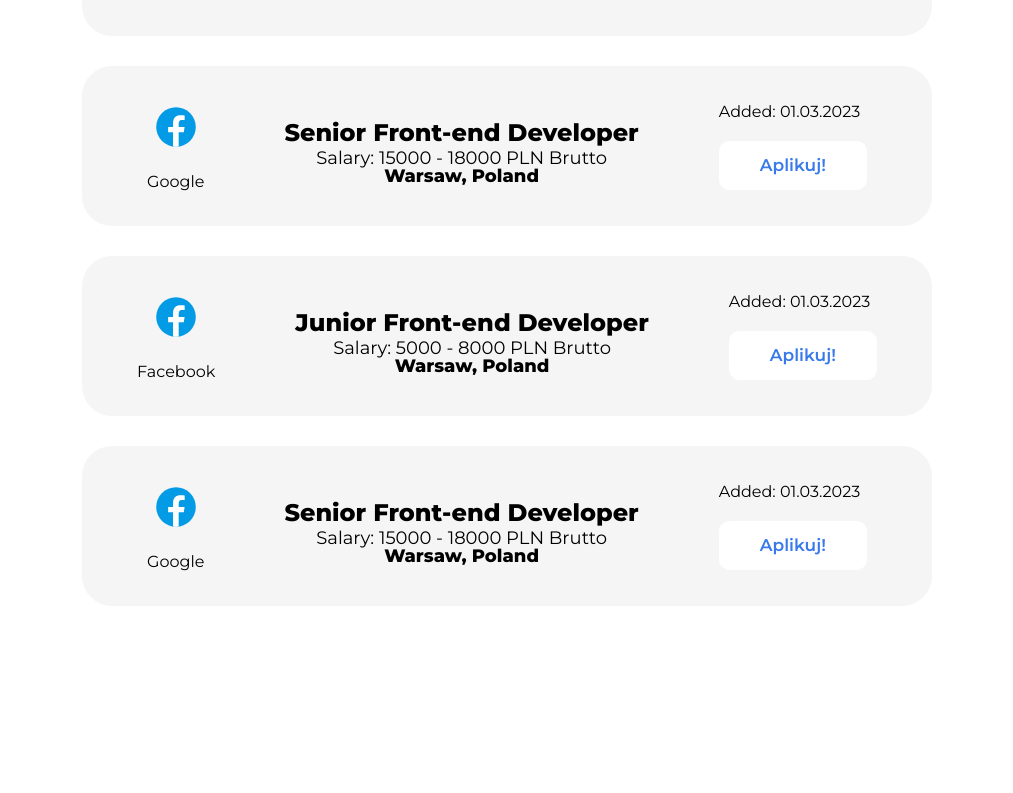
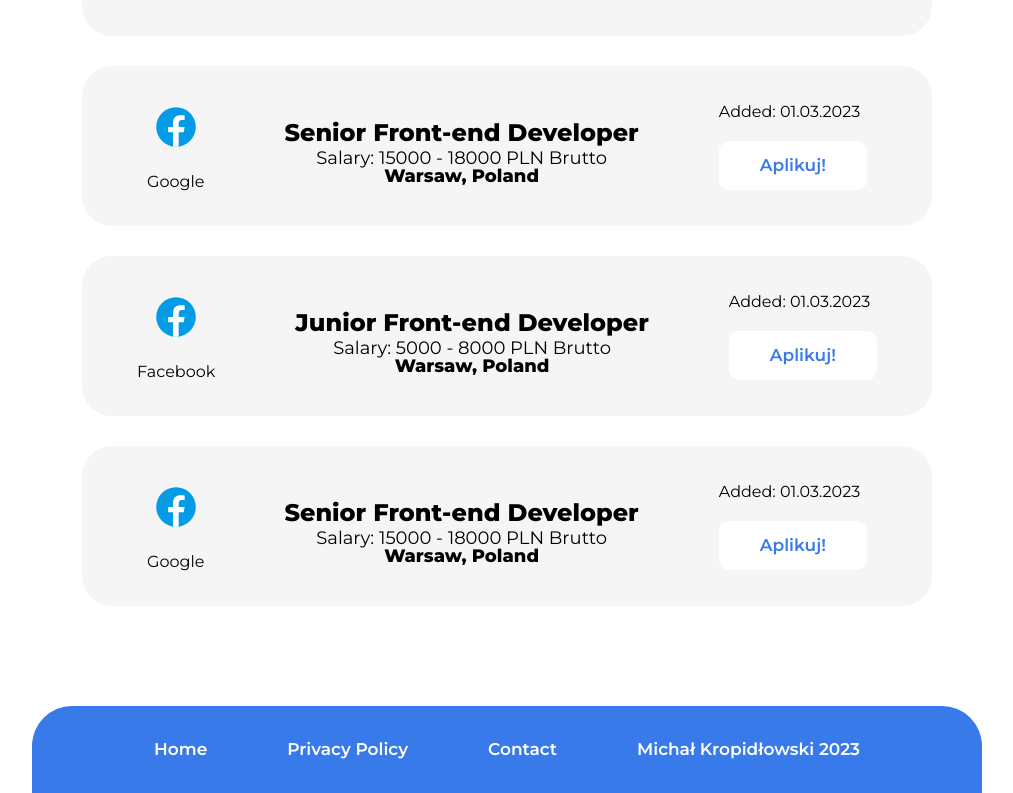
Before and after one commit to mkropidlowski/jobs-portal, a Next.js app: page / in a window 1280 px wide. Shown: the part 1292-2085 px from the top of the page, without its empty margins (133-1146 px from the left). Before the commit the page ends 1898 px from the top, so only its background shows below. Built offline with nearby package versions, Linux system fonts and the light colour scheme.

Commit message:
JOB-10: Create complete footer

```diff
--- a/components/atoms/Button/Button.tsx
+++ b/components/atoms/Button/Button.tsx
@@ -5,7 +5,7 @@ import capitalize from 'lodash/capitalize';
 
 export interface IButtonProps {
 	type?: 'button' | 'submit' | 'reset';
-	color?: 'primary' | 'secondary' | 'tertiary';
+	color?: 'primary' | 'secondary' | 'tertiary' | 'quaternary';
 	size?: 'large' | 'medium' | 'small';
 	variant?: 'default';
 	// eslint-disable-next-line no-undef
--- a/components/atoms/Button/button.module.scss
+++ b/components/atoms/Button/button.module.scss
@@ -58,3 +58,7 @@
 		background-color: $color-green-dark;
 	}
 }
+
+.buttonQuaternary {
+	@include buttonStyle($color-blue, $color-white, '', '');
+}
--- /dev/null
+++ b/components/molecules/Footer/Footer.tsx
@@ -0,0 +1,33 @@
+import clsx from 'clsx';
+import Button from 'components/atoms/Button/Button';
+import Link from 'next/link';
+import styles from './footer.module.scss';
+import { footerMocks } from './Links.mocks';
+
+export interface IFooter {
+	links?: IFooter[];
+	className?: string;
+}
+
+const Footer: React.FC<IFooter> = ({ links = footerMocks, className, ...rest }) => (
+	<footer className={clsx(styles.footer, className)} {...rest}>
+		<div className={styles.linksBox}>
+			<ul className={styles.linksList}>
+				{Object.values(links).map(({ id, text }) => {
+					const linkHref = `/#${id}`;
+					return (
+						<li key={id} className={styles.link}>
+							<Link href={linkHref}>
+								<Button type="button" color="quaternary">
+									{text}
+								</Button>
+							</Link>
+						</li>
+					);
+				})}
+			</ul>
+		</div>
+	</footer>
+);
+
+export default Footer;
--- /dev/null
+++ b/components/molecules/Footer/Links.mocks.ts
@@ -0,0 +1,17 @@
+export const footerMocks = {
+	home: {
+		id: '',
+		text: 'Home',
+	},
+	privacyPolicy: {
+		id: '/privacyPolicy',
+		text: 'Privacy Policy',
+	},
+	contact: {
+		id: '/contact',
+		text: 'Contact',
+	},
+	createdBy: {
+		text: 'Michał Kropidłowski 2023',
+	},
+};
--- /dev/null
+++ b/components/molecules/Footer/footer.module.scss
@@ -0,0 +1,19 @@
+@import 'styles/variables.scss';
+@import 'styles/breakpoints.scss';
+
+.footer {
+	display: flex;
+	justify-content: center;
+	background: $color-blue;
+	margin-top: 100px;
+	width: 100%;
+	padding: 20px;
+	border-top-left-radius: 40px;
+	border-top-right-radius: 40px;
+	.linksBox {
+		.linksList {
+			display: flex;
+			list-style-type: none;
+		}
+	}
+}
--- a/components/molecules/PageLayout/PageLayout.tsx
+++ b/components/molecules/PageLayout/PageLayout.tsx
@@ -14,7 +14,6 @@ const PageLayout: React.FC<IPageLayout> = ({ title, description, children }) =>
 		<Seo title={title} description={description} />
 		<Navbar />
 		<main className={styles.container}>{children}</main>
-		{/* Footer in future <Footer /> */}
 	</div>
 );
 
--- a/pages/index.tsx
+++ b/pages/index.tsx
@@ -1,3 +1,4 @@
+import Footer from 'components/molecules/Footer/Footer';
 import PageLayout from 'components/molecules/PageLayout/PageLayout';
 import Hero from 'components/organisms/Hero/Hero';
 import Offers from 'components/organisms/Offers/Offers';
@@ -8,6 +9,7 @@ const Home: NextPage = () => {
 		<PageLayout title="JobsPortal - Find your dream job" description="Jobs Portal for your dream job">
 			<Hero />
 			<Offers />
+			<Footer />
 		</PageLayout>
 	);
 };
```
Also changed, not shown: 1 other file (tests, documents, lock files or other folders).
